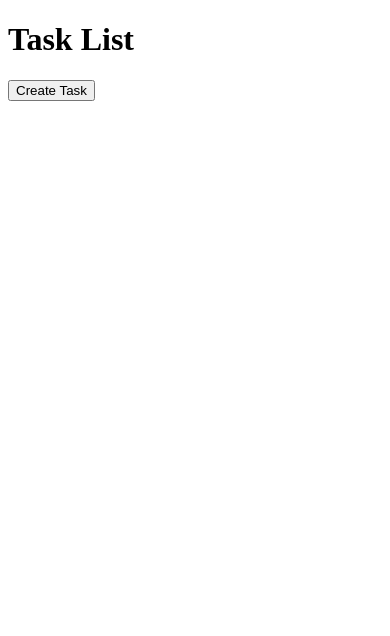
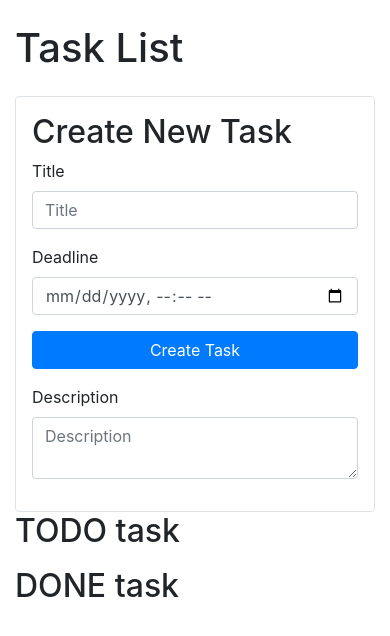
Before and after one commit to Yevchu/pet, a Django app: page / in a window 390 px wide. Shown: the top 636 px of the page. Run offline with Django 4.2, Linux system fonts and the light colour scheme; data that the repository does not hold is empty; some libraries are stand-ins or nearby versions.

Commit message:
add some stiles

```diff
--- a/pet/pet_organizer/task/forms.py
+++ b/pet/pet_organizer/task/forms.py
@@ -13,7 +13,7 @@ class TaskForm(forms.ModelForm):
 class UpdateTaskForm(TaskForm):
     class Meta:
         model = Task
-        fields = ['title', 'description', 'due_date', 'completed', 'edited']
+        fields = ['title', 'description', 'due_date', 'completed',]
         widgets = {
             'due_date': forms.DateTimeInput(attrs={'type': 'datetime-local'}),
             'edited': forms.HiddenInput()
--- a/pet/pet_organizer/task/templates/task/create_task.html
+++ b/pet/pet_organizer/task/templates/task/create_task.html
@@ -4,6 +4,8 @@
     <meta charset="UTF-8">
     <meta name="viewport" content="width=device-width, initial-scale=1.0">
     <title>Create Task</title>
+    <link rel="stylesheet" href="https://stackpath.bootstrapcdn.com/bootstrap/4.3.1/css/bootstrap.min.css" integrity="sha384-ggOyR0iXCbMQv3Xipma34MD+dH/1fQ784/j6cY/iJTQUOhcWr7x9JvoRxT2MZw1T" crossorigin="anonymous">
+
 </head>
 <body>
     <h1>Create Task</h1>
--- /dev/null
+++ b/pet/pet_organizer/task/templates/task/task_list.html
@@ -0,0 +1,77 @@
+<!DOCTYPE html>
+<html lang="en">
+<head>
+    <meta charset="UTF-8">
+    <meta name="viewport" content="width=device-width, initial-scale=1.0">
+    <title>Task List</title>
+    <link rel="stylesheet" href="https://stackpath.bootstrapcdn.com/bootstrap/4.3.1/css/bootstrap.min.css" integrity="sha384-ggOyR0iXCbMQv3Xipma34MD+dH/1fQ784/j6cY/iJTQUOhcWr7x9JvoRxT2MZw1T" crossorigin="anonymous">
+
+</head>
+<body>
+    <div class="container mt-4">
+        <h1 class="mb-4">Task List</h1>
+
+        <div class="mt-4 border p-3 rounded">
+            <h2>Create New Task</h2>
+            <form method="post" action="{% url 'create_task' %}" class="row">
+                {% csrf_token %}
+                <div class="col-md-6">
+                    <div class="mb-3">
+                        <label for="title" class="form-label">Title</label>
+                        <input type="text" name="title" id="title" class="form-control" placeholder="Title" required>
+                    </div>
+                    <div class="mb-3">
+                        <label for="due_date" class="form-label">Deadline</label>
+                        <input type="datetime-local" name="due_date" id="due_date" class="form-control" required>
+                    </div>
+                    <div class="mb-3">
+                        <button type="submit" class="btn btn-primary w-100">Create Task</button>
+                    </div>
+                </div>
+                <div class="col-md-6">
+                    <div class="mb-3" style="height: 100%;">
+                        <label for="description" class="form-label">Description</label>
+                        <textarea name="description" id="description" class="form-control" placeholder="Description" required></textarea>
+                    </div>
+                </div>
+            </form>
+        </div>
+
+        <div class="row">
+            <div class="col-md-6">
+                <ul class="list-group mb-2">
+                    <h2>TODO task</h2>
+                    {% for task in task_todo %}
+                        <li class="list-group-item mb-3">
+                            <h2>{{ task.title }}</h2>
+                            <p>Description: {{ task.description }}</p>
+                            <p>Deadline: {{ task.due_date }}</p>
+                            <p>completed: {{ task.completed }}</p>
+                            <a href="{% url 'view_task' task.id %}" class="btn btn-primary mr-2 mt-2"> View</a>
+                            <a href="{% url 'update_task' task.id %}" class="btn btn-success mr-2 mt-2">Edit</a>
+                            <a href="{% url 'delete_task' task.id %}" class="btn btn-danger mt-2">Delete</a>
+                        </li>
+                    {% endfor %}
+                </ul>
+            </div>
+
+            <div class="col-md-6">
+                <ul class="list-group mb-2">
+                    <h2>DONE task</h2>
+                    {% for task in task_done %}
+                        <li class="list-group-item mb-3">
+                            <h2>{{ task.title }}</h2>
+                            <p>Description: {{ task.description }}</p>
+                            <p>Deadline: {{ task.due_date }}</p>
+                            <p>completed: {{ task.completed }}</p>
+                            <a href="{% url 'view_task' task.id %}" class="btn btn-primary mr-2 mt-2"> View</a>
+                            <a href="{% url 'update_task' task.id %}" class="btn btn-success mr-2 mt-2">Edit</a>
+                            <a href="{% url 'delete_task' task.id %}" class="btn btn-danger mt-2">Delete</a>
+                        </li>
+                    {% endfor %}
+                </ul>
+            </div>
+        </div>
+    </div>
+</body>
+</html>
--- a/pet/pet_organizer/task/templates/task/tasks_list.html
+++ /dev/null
@@ -1,28 +0,0 @@
-<!DOCTYPE html>
-<html lang="en">
-<head>
-    <meta charset="UTF-8">
-    <meta name="viewport" content="width=device-width, initial-scale=1.0">
-    <title>Task List</title>
-</head>
-<body>
-    <h1>Task List</h1>
-    <div>
-        <a href="{% url 'create_task' %}"><button>Create Task</button></a>
-    </div>
-    <ul>
-        {% for task in tasks %}
-            <li>name: {{ task.title }}<br>
-                description: {{ task.description }}<br>
-                deadline: {{ task.due_date|date:'H:i, d F Y' }}<br>
-                completed: {{ task.completed }}<br>
-                created: {{ task.created|date:'H:i, d F Y' }}<br>
-                edited: {{ task.edited|date:'H:i, d F Y' }}<br>
-                <a href="{% url 'view_task' task.id %}"> View</a>
-                <a href="{% url 'update_task' task.id %}">Edit</a>
-                <a href="{% url 'delete_task' task.id %}">Delete</a>
-            </li><br>
-        {% endfor %}
-    </ul>
-</body>
-</html>
--- a/pet/pet_organizer/task/views.py
+++ b/pet/pet_organizer/task/views.py
@@ -8,8 +8,9 @@ from .forms import TaskForm, UpdateTaskForm
 # Create your views here.
 
 def task_list(request):
-    tasks = Task.objects.all()
-    return render(request, 'task/tasks_list.html', {'tasks': tasks})
+    task_done = Task.objects.filter(completed=True)
+    task_todo = Task.objects.filter(completed=False)
+    return render(request, 'task/task_list.html', {'task_done': task_done, 'task_todo': task_todo})
 
 def create_task(request):
     if request.method == 'POST':
@@ -39,7 +40,7 @@ def update_task(request, task_id):
             form.save()
             return redirect(to='task_list')
         else:
-            messages.error(request, "Invalid data.")
+            messages.error(request, "Invalid data. Please fix the errors below.")
     else:
         form = UpdateTaskForm(instance=task)
 
```
Also changed, not shown: pet/pet_organizer/task/templates/task/delete_task.html (+11 -6 lines), pet/pet_organizer/task/templates/task/update_task.html (+38 -7 lines), pet/pet_organizer/task/templates/task/view_task.html (+13 -4 lines).
